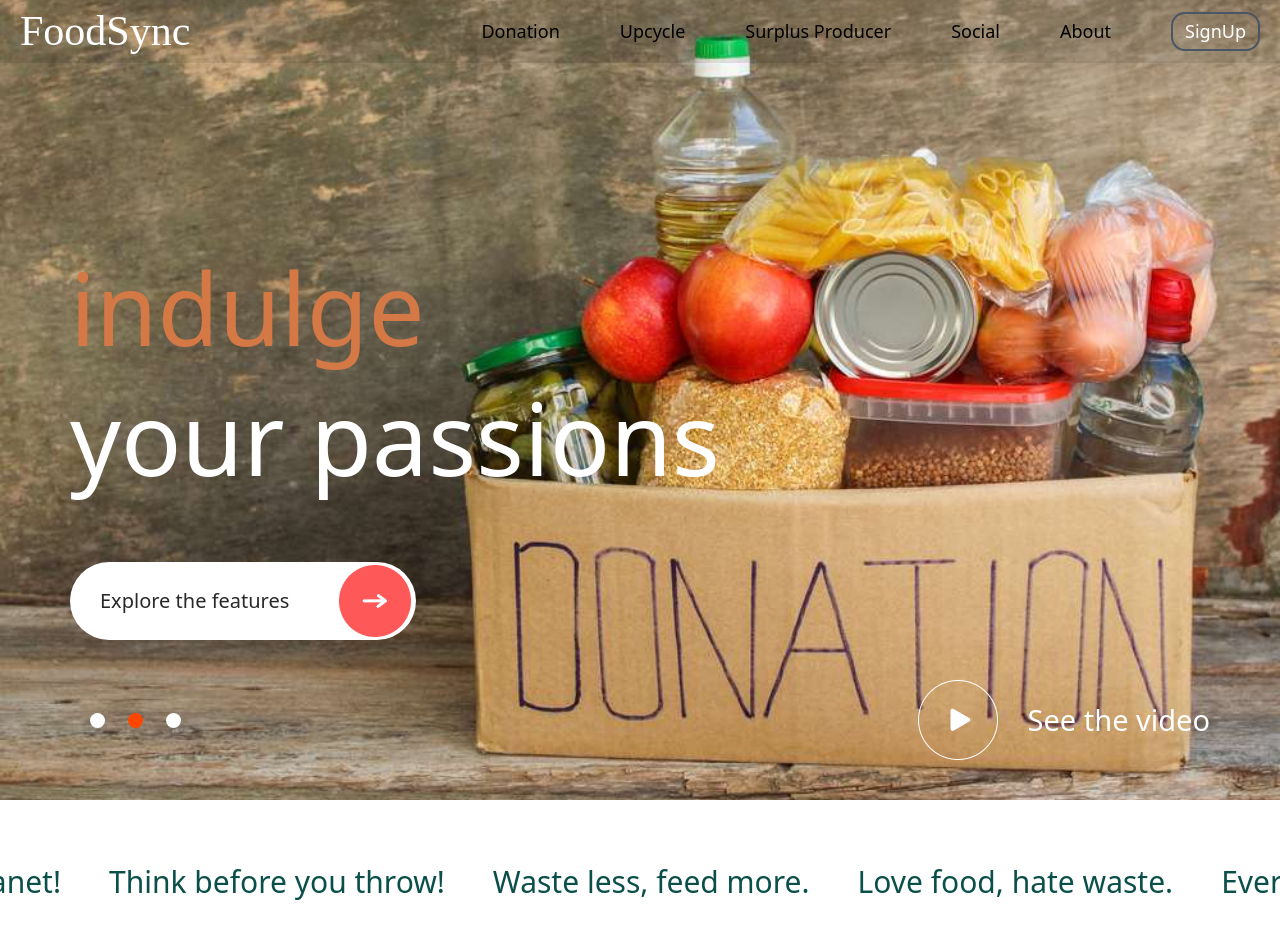
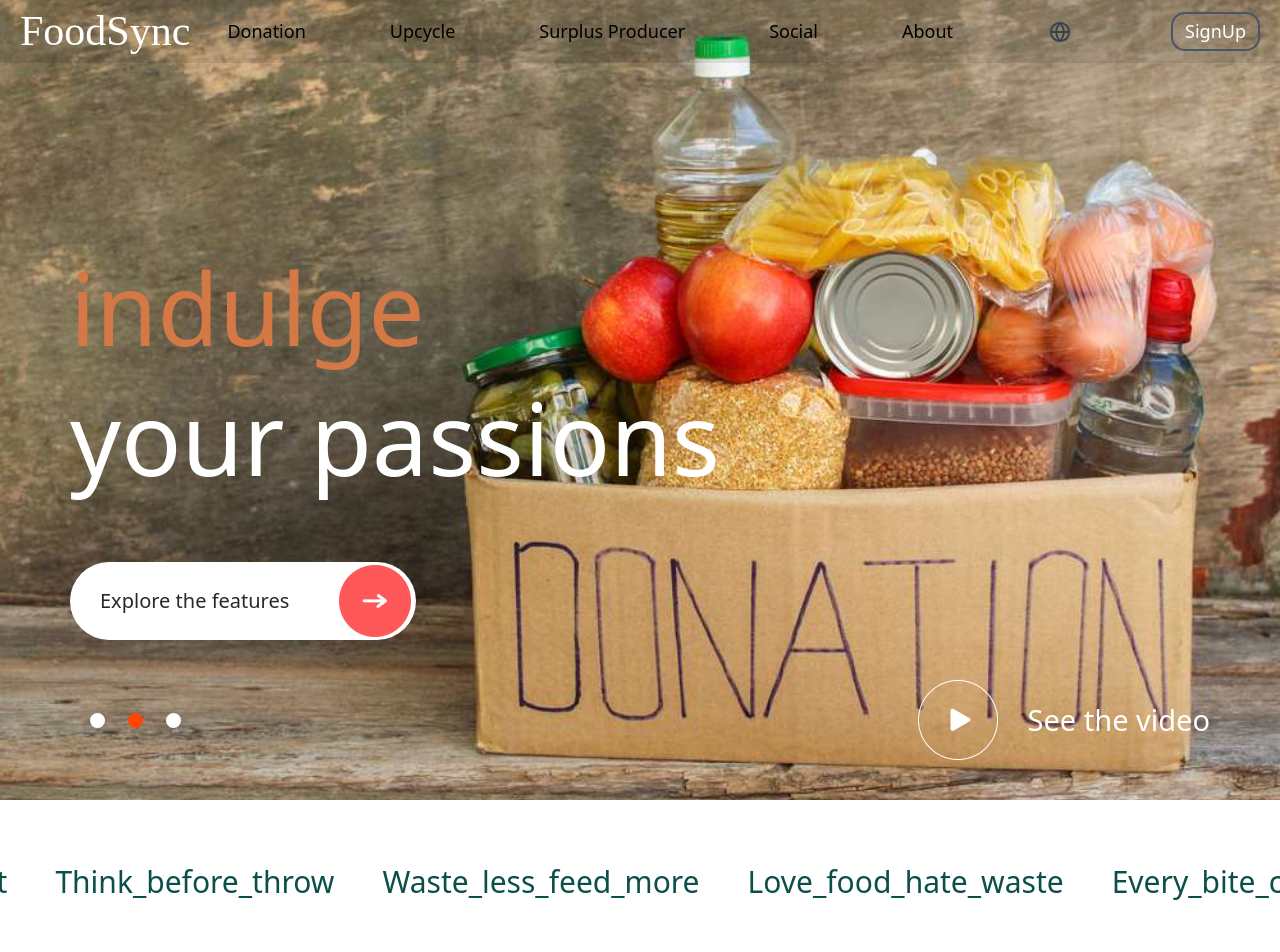
Before and after one commit to Shivam-821/food-sync, a React (Vite) app in the folder Frontend/: page / in a window 1280 px wide. Shown: the top 952 px of the page. Built offline with nearby package versions, Linux system fonts and the light colour scheme; no server answers.

Commit message:
Multi language implimented

```diff
--- a/Frontend/package.json
+++ b/Frontend/package.json
@@ -12,9 +12,12 @@
   "dependencies": {
     "@tailwindcss/vite": "^4.0.12",
     "framer-motion": "^12.4.10",
+    "i18next": "^24.2.2",
+    "i18next-browser-languagedetector": "^8.0.4",
     "lucide-react": "^0.479.0",
     "react": "^19.0.0",
     "react-dom": "^19.0.0",
+    "react-i18next": "^15.4.1",
     "react-icons": "^5.5.0",
     "react-router-dom": "^7.3.0",
     "remixicon": "^4.6.0",
--- a/Frontend/src/App.jsx
+++ b/Frontend/src/App.jsx
@@ -11,7 +11,7 @@ import Ask from "./pages/Ask/Ask";
 import ProducerDetail from "./pages/ProducerDetail";
 import Social from "./pages/Social/Social";
 import SignUp from "./pages/Signup/SignUp";
-import Producer from "./pages/ProducerSignUp/producer";
+import Producer from "./pages/ProducerSignUp/Producer";
 import CommunityChat from "./Components/CommunityChat";
 
 function App() {
--- a/Frontend/src/Components/Navbar/Navbar.jsx
+++ b/Frontend/src/Components/Navbar/Navbar.jsx
@@ -2,21 +2,20 @@ import "./Navbar.css";
 import profileMale from "../../assets/male.jpg";
 import profileFemale from "../../assets/female.jpg";
 import { useState, useEffect } from "react";
+import { useTranslation } from "react-i18next";
+import { Globe } from "lucide-react"; // Importing globe icon from lucide-react
 
 const Navbar = () => {
   const [isLogin, setIsLogin] = useState(false);
   const [profile, setProfile] = useState("male");
   const [scrolled, setScrolled] = useState(false);
+  const [isDropdownOpen, setIsDropdownOpen] = useState(false);
+  const { i18n, t } = useTranslation();
 
   useEffect(() => {
     const handleScroll = () => {
-      if (window.scrollY > 50) {
-        setScrolled(true);
-      } else {
-        setScrolled(false);
-      }
+      setScrolled(window.scrollY > 50);
     };
-
     window.addEventListener("scroll", handleScroll);
     return () => window.removeEventListener("scroll", handleScroll);
   }, []);
@@ -25,32 +24,79 @@ const Navbar = () => {
     setIsLogin(!isLogin); // Toggle login state
   };
 
+  const handleLanguageChange = (lng) => {
+    i18n.changeLanguage(lng);
+    setIsDropdownOpen(false); // Close dropdown after selecting
+  };
+
   return (
-    <div className={`nav z-10 fixed top-0 left-0 w-full  ${scrolled ? "bg-sky-500/30 backdrop-blur-sm backdrop-brightness-90" : "backdrop-brightness-90"}  pl-5 pr-5 `}>
+    <div
+      className={`nav z-10 fixed top-0 left-0 w-full ${
+        scrolled
+          ? "bg-sky-500/30 backdrop-blur-sm backdrop-brightness-90"
+          : "backdrop-brightness-90"
+      } pl-5 pr-5 flex justify-between items-center`}
+    >
       <div className="nav-logo">
         <a href="#">FoodSync</a>
       </div>
-      <ul className="nav-menu">
-        <li className=" hover:pb-2 cursor-pointer text-black transition-all duration-200 relative group hidden lg:block">
-          <a href="/donation">Donation</a>
-          <div className="absolute bottom-0 w-full h-1 bg-black hidden group-hover:block  transition-all duration-200"></div>
+
+      <ul className="nav-menu flex items-center space-x-6">
+        <li className="hidden lg:block hover:pb-2 cursor-pointer text-black transition-all duration-200 relative group">
+          <a href="/donation">{t("Donation")}</a>
+          <div className="absolute bottom-0 w-full h-1 bg-black hidden group-hover:block transition-all duration-200"></div>
         </li>
-        <li className=" hover:pb-2 cursor-pointer text-black transition-all duration-200 relative group hidden lg:block">
-          <a href="/upcycle">Upcycle</a>
-          <div className="absolute bottom-0 w-full h-1 bg-black hidden group-hover:block  transition-all duration-200"></div>
+        <li className="hidden lg:block hover:pb-2 cursor-pointer text-black transition-all duration-200 relative group">
+          <a href="/upcycle">{t("Upcycle")}</a>
+          <div className="absolute bottom-0 w-full h-1 bg-black hidden group-hover:block transition-all duration-200"></div>
         </li>
-        <li className=" hover:pb-2 cursor-pointer text-black transition-all duration-200 relative group hidden lg:block">
-          <a href="/SurplusProducer">Surplus Producer</a>
-          <div className="absolute bottom-0 w-full h-1 bg-black hidden group-hover:block  transition-all duration-200"></div>
+        <li className="hidden lg:block hover:pb-2 cursor-pointer text-black transition-all duration-200 relative group">
+          <a href="/SurplusProducer">{t("Surplus Producer")}</a>
+          <div className="absolute bottom-0 w-full h-1 bg-black hidden group-hover:block transition-all duration-200"></div>
         </li>
-        <li className=" hover:pb-2 cursor-pointer text-black transition-all duration-200 relative group hidden lg:block">
-          <a href="/social">Social</a>
-          <div className="absolute bottom-0 w-full h-1 bg-black hidden group-hover:block  transition-all duration-200"></div>
+        <li className="hidden lg:block hover:pb-2 cursor-pointer text-black transition-all duration-200 relative group">
+          <a href="/social">{t("Social")}</a>
+          <div className="absolute bottom-0 w-full h-1 bg-black hidden group-hover:block transition-all duration-200"></div>
         </li>
-        <li className=" hover:pb-2 cursor-pointer text-black transition-all duration-200 relative group hidden lg:block">
-          <a href="/about">About</a>
-          <div className="absolute bottom-0 w-full h-1 bg-black hidden group-hover:block  transition-all duration-200"></div>
+        <li className="hidden lg:block hover:pb-2 cursor-pointer text-black transition-all duration-200 relative group">
+          <a href="/about">{t("About")}</a>
+          <div className="absolute bottom-0 w-full h-1 bg-black hidden group-hover:block transition-all duration-200"></div>
         </li>
+
+        {/* Language Selector */}
+        <li className="relative">
+          <button
+            onClick={() => setIsDropdownOpen(!isDropdownOpen)}
+            className="flex items-center text-black px-3 py-2 rounded-lg transition hover:bg-gray-400 focus:ring focus:ring-gray-300"
+          >
+            <Globe size={22} className="mr-1 text-gray-700" />
+          </button>
+
+          {isDropdownOpen && (
+            <ul className="absolute right-0 mt-2 w-40 bg-gray-600 border border-gray-300 shadow-lg rounded-lg overflow-hidden animate-fadeIn">
+              <li
+                onClick={() => handleLanguageChange("en")}
+                className="flex items-center p-3 cursor-pointer hover:bg-gray-400 transition"
+              >
+                🇬🇧 <span className="ml-2">English</span>
+              </li>
+              <li
+                onClick={() => handleLanguageChange("hi")}
+                className="flex items-center p-3 cursor-pointer hover:bg-gray-400 transition"
+              >
+                🇮🇳 <span className="ml-2">हिंदी</span>
+              </li>
+              <li
+                onClick={() => handleLanguageChange("mni")}
+                className="flex items-center p-3 cursor-pointer hover:bg-gray-400 transition"
+              >
+                🇲🇲 <span className="ml-2">ꯃꯤꯇꯩꯂꯣꯟ</span>
+              </li>
+            </ul>
+          )}
+        </li>
+
+        {/* Profile or Sign Up */}
         <li className="hover:text-blue-900 cursor-pointer">
           {isLogin ? (
             <img
@@ -61,9 +107,9 @@ const Navbar = () => {
           ) : (
             <button
               onClick={handleAuthToggle}
-              className="flex cursor-pointer items-center border-2 border-gray-600 text-white hover:bg-gray-500/50 py-1 px-3 rounded-[14px] hover:border-white hover:backdrop-brightness-200 transition duration-200"
+              className="flex items-center border-2 border-gray-600 text-white hover:bg-gray-500/50 py-1 px-3 rounded-[14px] hover:border-white hover:backdrop-brightness-200 transition duration-200"
             >
-              <a href="/signup">SignUp</a>
+              <a href="/signup">{t("SignUp")}</a>
             </button>
           )}
         </li>
--- a/Frontend/src/Components/Recipe/Recipe.jsx
+++ b/Frontend/src/Components/Recipe/Recipe.jsx
@@ -153,6 +153,7 @@ const recipes = [
 ];
 
 const RecipeSection = () => {
+  const { t, i18n } = useTranslation();
   const [selectedCategory, setSelectedCategory] = useState("All Types");
 
   const filteredRecipes =
--- a/Frontend/src/Components/ScrollingText/ScrollingText.jsx
+++ b/Frontend/src/Components/ScrollingText/ScrollingText.jsx
@@ -1,32 +1,35 @@
-import React from 'react';
-import './ScrollingText.css'; // Import the CSS file for scrolling effect
+import React from "react";
+import { useTranslation } from "react-i18next";
+import "./ScrollingText.css"; // Import the CSS file for scrolling effect
 
 const ScrollingText = () => {
+  const { t } = useTranslation();
+
   const phrases = [
-    "Save food, save the planet!",
-    "Think before you throw!",
-    "Waste less, feed more.",
-    "Love food, hate waste.",
-    "Every bite counts—don’t let it go to waste!",
-    "Be smart, waste apart!",
-    "Eat what you take, take what you eat.",
-    "Reduce food waste, nourish the future!",
-    "Stop wasting, start saving!",
-    "Respect food, respect nature.",
-    "Plate it, don’t waste it!",
-    "Leftovers are treasures, not trash!",
-    "Plan smart, waste apart!",
-    "Food is precious, don’t be reckless!",
-    "Finish your plate, don’t let food meet its fate!",
-    "Waste less, taste more!",
-    "Don’t let good food go bad!",
-    "Shop wise, store right, waste none!",
-    "Food is for eating, not for trash!",
-    "Use it up, don’t throw it out!",
+    t("Save_food_save_planet"),
+    t("Think_before_throw"),
+    t("Waste_less_feed_more"),
+    t("Love_food_hate_waste"),
+    t("Every_bite_counts"),
+    t("Be_smart_waste_apart"),
+    t("Eat_take"),
+    t("Reduce_food_waste"),
+    t("Stop_wasting_start_saving"),
+    t("Respect_food_respect_nature"),
+    t("plate_it_dont_waste_it"),
+    t("Leftovers_are_treasures"),
+    t("Plan_smart_waste_apart"),
+    t("Food_is_precious"),
+    t("Finish_your_plate"),
+    t("Waste_less_taste_more"),
+    t("Dont_let_good_food_go_bad"),
+    t("Shop_wise_store_right"),
+    t("Food_is_for_eating"),
+    t("Use_it_up_dont_throw_it_out"),
   ];
 
   return (
-    <div className="mt-6 cursor-default pt-20 mb-20 font-light  overflow-hidden whitespace-nowrap py-2">
+    <div className="mt-6 cursor-default pt-20 mb-20 font-light overflow-hidden whitespace-nowrap py-2">
       <div className="flex animate-scroll">
         {phrases.map((phrase, index) => (
           <div key={index} className="px-6 text-3xl text-teal-900">
--- /dev/null
+++ b/Frontend/src/locales/en.json
@@ -0,0 +1,23 @@
+{
+
+    "welcome": "Welcome to FoodSync!",
+    "Donation": "Donation",
+    "Upcycle": "Upcycle",
+    "Surplus Producer": "Surplus Producer",
+    "Social": "Social",
+    "About": "About",
+
+
+      "save_food_save_planet": "Save food, save the planet!",
+      "think_before_throw": "Think before you throw!",
+      "waste_less_feed_more": "Waste less, feed more.",
+      "love_food_hate_waste": "Love food, hate waste.",
+      "every_bite_counts": "Every bite counts—don’t let it go to waste!",
+      "be_smart_waste_apart": "Be smart, waste apart!",
+      "eat_take": "Eat what you take, take what you eat.",
+      "reduce_food_waste": "Reduce food waste, nourish the future!",
+      "stop_wasting_start_saving": "Stop wasting, start saving!",
+      "respect_food_respect_nature": "Respect food, respect nature."
+
+
+  }
--- /dev/null
+++ b/Frontend/src/locales/hi.json
@@ -0,0 +1,25 @@
+{
+  "welcome": "फूडसिंक में आपका स्वागत है!",
+  "Donation": "दान",
+  "Upcycle": "अपसायकल",
+  "Surplus Producer": "अतिरिक्त उत्पादक",
+  "Social": "सामाजिक",
+  "About": "हमारे बारे में",
+
+
+    "Save_food_save_planet": "भोजन बचाओ, ग्रह बचाओ!",
+    "Think_before_throw": "फेंकने से पहले सोचो!",
+    "Waste_less_feed_more": "कम बर्बाद करो, अधिक खिलाओ।",
+    "Love_food_hate_waste": "भोजन से प्यार करो, बर्बादी से नफरत!",
+    "Every_bite_counts": "हर कौर कीमती है—इसे बर्बाद मत करो!",
+    "Be_smart_waste_apart": "समझदारी से जियो, बर्बादी से बचो!",
+    "Eat_take": "जितना लो, उतना खाओ।",
+    "Reduce_food_waste": "भोजन की बर्बादी कम करें, भविष्य को पोषण दें!",
+    "Stop_wasting_start_saving": "बर्बादी बंद करो, बचत शुरू करो!",
+    "Respect_food_respect_nature": "भोजन का सम्मान करें, प्रकृति का आदर करें।",
+    "Food You Should Purchase": "भोजन आपको खरीदना चाहिए ",
+    "Before it Wastes": "इसके पहले, इसकी बर्बादी हो जाती है"
+
+
+
+}
--- /dev/null
+++ b/Frontend/src/locales/mni.json
@@ -0,0 +1,23 @@
+{
+  "welcome": "FoodSync-दा ꯃꯥꯡꯁꯥ ꯑꯣꯏꯅꯤꯗꯕꯤ!",
+  "Donation": "ꯗꯣꯅꯦꯇꯤꯡ",
+  "Upcycle": "ꯎꯄꯁꯌꯦꯜ",
+  "Surplus Producer": "ꯁꯤꯡ ꯆꯠꯂꯣꯏꯕꯤ",
+  "Social": "ꯁꯥꯝꯀꯤꯅꯕ",
+  "About": "ꯍꯩꯕꯥ",
+
+
+    "Save_food_save_planet": "ꯁꯦꯚ ꯐꯣꯗꯥ, ꯁꯦꯚ ꯄꯂꯦꯅꯦꯠ!",
+    "Think_before_throw": "ꯍꯦꯟꯀꯦꯝ ꯁꯦꯜ ꯆꯦꯠꯂꯦꯡꯕꯤ!",
+    "Waste_less_feed_more": "ꯃꯤꯌꯨ ꯁꯦꯜꯁꯦꯡ, ꯀꯨꯡ ꯆꯦꯝꯅꯤ!",
+    "Love_food_hate_waste": "ꯐꯣꯗꯥ ꯃꯁꯤꯡ, ꯁꯦꯝ ꯀꯥꯡꯄꯣꯔꯠ!",
+    "Every_bite_counts": "ꯑꯣꯏ ꯁꯠꯌꯨ ꯄꯥꯝꯅꯤꯗꯨꯅꯤ—ꯁꯦꯜ ꯀꯥꯡꯄꯣꯔꯠꯗꯤ!",
+    "Be_smart_waste_apart": "ꯁ꯭ꯃꯥꯔꯠ ꯑꯌꯥꯜꯅꯤ, ꯀꯥꯡꯄꯣꯔꯠ ꯆꯥꯡꯗꯤ!",
+    "Eat_take": "ꯅꯨꯡꯂꯣꯏꯗꯤ ꯆꯦꯝꯅꯤ, ꯆꯦꯝꯅꯤꯗꯤ ꯅꯨꯡꯂꯣꯏ!",
+    "Reduce_food_waste": "ꯐꯣꯗꯥ ꯀꯥꯡꯄꯣꯔꯠ ꯇꯧꯕꯤ, ꯍꯥꯌꯨꯅ ꯂꯥꯠꯆꯤ!",
+    "Stop_wasting_start_saving": "ꯀꯥꯡꯄꯣꯔꯠ ꯄꯥꯡꯅꯤ, ꯁꯦꯚ ꯁꯥꯝꯆꯤ!",
+    "Respect_food_respect_nature": "ꯐꯣꯗꯥ ꯁꯦꯝ ꯍꯥꯌꯥꯜꯅꯤ, ꯁꯥꯝ ꯂꯣꯏꯕꯥ!",
+    "Food You Should Purchase": "ꯐꯣꯗꯥ ꯁꯦꯜꯁꯦꯡꯕꯤ",
+    "Before it Wastes": "ꯁꯦꯜꯁꯦꯡꯕꯤꯗꯕꯤ"
+
+}
```
Also changed, not shown: Frontend/src/Components/Blocks.jsx (+74 -33 lines), Frontend/src/i18n.js (added, +19 -0 lines), Frontend/src/main.jsx (+11 -10 lines), Frontend/src/assets/globe.gif (added), 1 other file (tests, documents, lock files or other folders).
